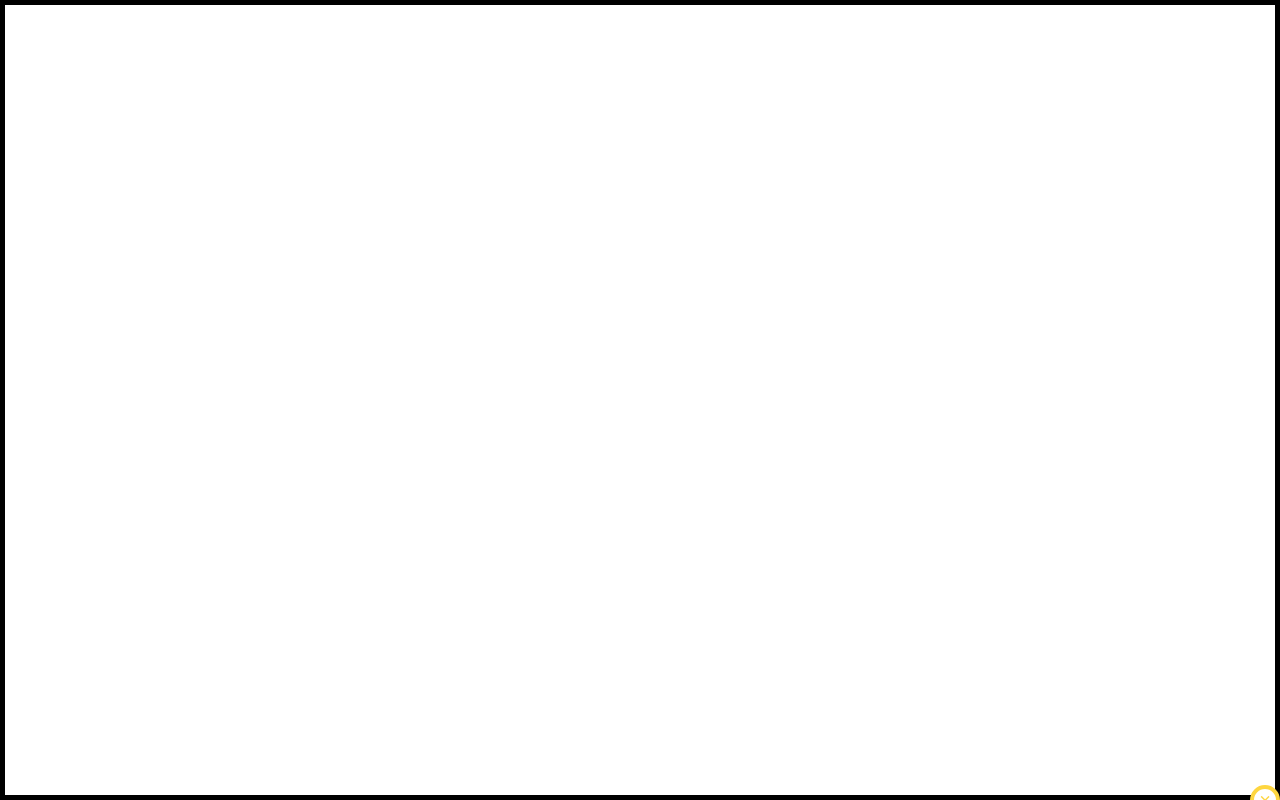
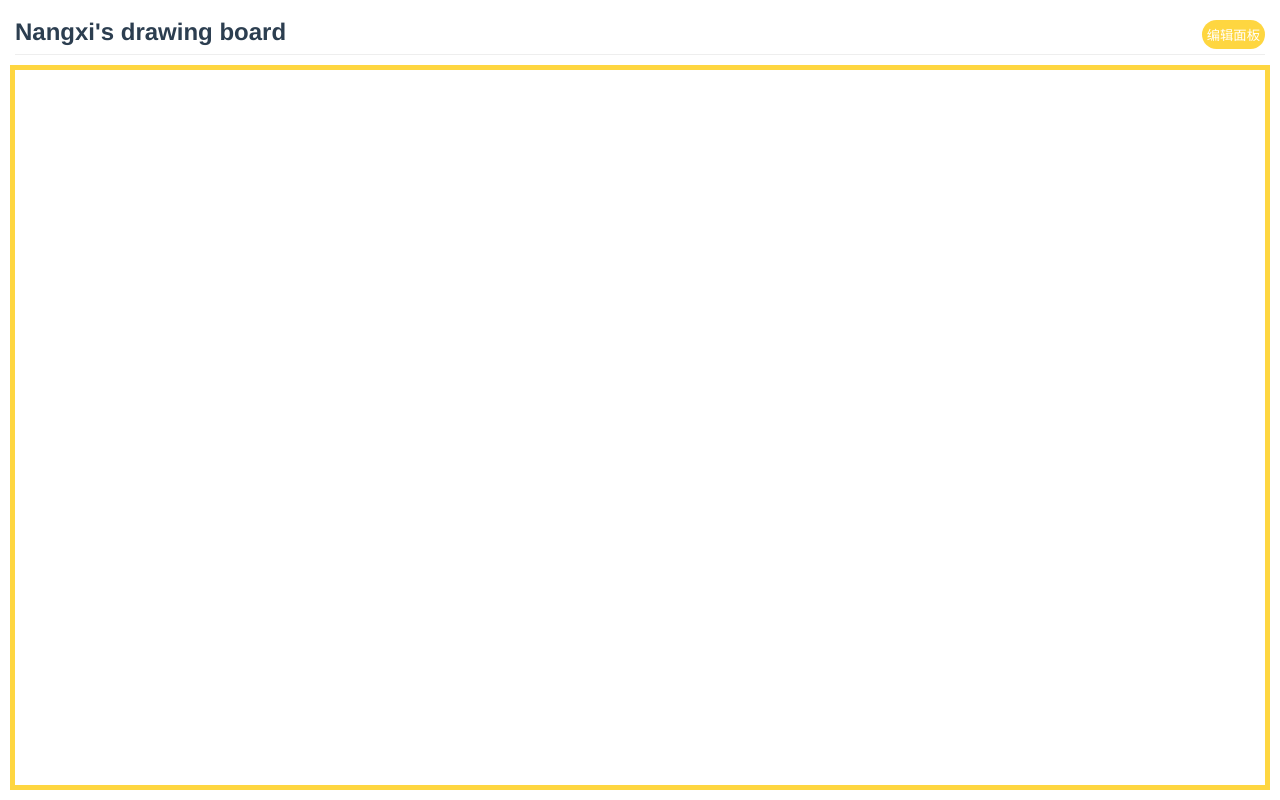
Before and after one commit to Nangxif/palette, a Vue app: page / in a window 1280 px wide. Built offline with nearby package versions, Linux system fonts and the light colour scheme.

Commit message:
优化画板样式

```diff
--- a/packages/palette/src/main.vue
+++ b/packages/palette/src/main.vue
@@ -1,5 +1,14 @@
 <template>
   <div class="palette">
+    <p class="palette_tip">
+      Nangxi's drawing board<button
+        type="button"
+        class="tip_btn"
+        @click="showBar"
+      >
+        编辑面板
+      </button>
+    </p>
     <div
       class="palette_wrapper"
       ref="palette_wrapper"
@@ -42,12 +51,17 @@
           <button type="button" @click="nextPaint">
             前进
           </button>
+          <span
+            >共有{{ history.length }}条记录，当前在第{{
+              currectHistory + 1
+            }}条</span
+          >
         </div>
         <div v-if="showbarOption.clearBtn" class="showBar_item">
           <button type="button" @click="clearPalette">
             清除
           </button>
-          当前清理次数{{ clearTimes }}
+          <span>当前清理次数{{ clearTimes }}</span>
         </div>
         <div class="showBar_item">
           <button type="button" @click="paintRandom">
@@ -110,8 +124,8 @@ const transformKey =
   document.body.style.transform === undefined
     ? "-webkit-transform"
     : "transform";
-const documentWidth = document.body.offsetWidth;
-const documentHeight = document.body.offsetHeight;
+const documentWidth = document.body.offsetWidth - 20;
+const documentHeight = document.body.offsetHeight - 75;
 export default {
   name: "palette",
   props: {
@@ -170,7 +184,7 @@ export default {
         height: documentHeight,
         backgroundColor: "white",
         borderStyle: "solid",
-        borderColor: "black",
+        borderColor: "#fed640",
         borderWidth: 5
       },
       cans: null,
@@ -404,6 +418,9 @@ export default {
         this.movePoint,
         false
       );
+
+      this.currectHistory++;
+      if (this.currectHistory == this.history.length) {
         this.history.push(
           this.ctx.getImageData(
             0,
@@ -412,7 +429,18 @@ export default {
             this.canvasStyles.height - 2 * this.canvasStyles.borderWidth
           )
         );
-      this.currectHistory++;
+      } else {
+        this.history = this.history
+          .slice(this.currectHistory)
+          .push(
+            this.ctx.getImageData(
+              0,
+              0,
+              this.canvasStyles.width - 2 * this.canvasStyles.borderWidth,
+              this.canvasStyles.height - 2 * this.canvasStyles.borderWidth
+            )
+          );
+      }
     },
     // 画直线
     paintLine() {
@@ -565,7 +593,17 @@ export default {
       );
       this.ctx.putImageData(this.history[--this.currectHistory], 0, 0);
     },
-    nextPaint() {},
+    nextPaint() {
+      if (this.currectHistory < this.history.length) {
+        this.ctx.clearRect(
+          0,
+          0,
+          this.canvasStyles.width - 2 * this.canvasStyles.borderWidth,
+          this.canvasStyles.height - 2 * this.canvasStyles.borderWidth
+        );
+        this.ctx.putImageData(this.history[++this.currectHistory], 0, 0);
+      }
+    },
     // 初始化画布
     init() {
       this.cans = this.$refs.palette;
@@ -602,6 +640,8 @@ export default {
       );
       this.startNew = null;
       this.startOld = [];
+      this.history = [];
+      this.currectHistory = -1;
     },
     // 将画布转为图片
     savePalette(type = "png") {
@@ -617,7 +657,7 @@ export default {
         this.$refs.showBar.style[transformKey] = "translate3d(0,0,0)";
         this.isShowBar = true;
       } else {
-        this.$refs.showBar.style[transformKey] = "translate3d(0,100%,0)";
+        this.$refs.showBar.style[transformKey] = "translate3d(0,110%,0)";
         this.isShowBar = false;
       }
     }
@@ -628,9 +668,33 @@ export default {
 * {
   margin: 0px;
 }
+.palette {
+  overflow: hidden;
+}
+.palette_tip {
+  margin: 10px 15px;
+  padding: 10px 0px;
+  font-size: 24px;
+  line-height: 24px;
+  font-weight: 600;
+  text-align: left;
+  border-bottom: 1px solid #eeeeee;
+}
+.tip_btn {
+  border: none;
+  padding: 5px;
+  background-color: #fed640;
+  border-radius: 20px;
+  color: white;
+  float: right;
+}
+.tip_btn:focus {
+  outline: none;
+}
 .palette_wrapper {
   box-sizing: border-box;
   position: relative;
+  margin: 0 auto;
   width: 300px;
   height: 150px;
   overflow: hidden;
@@ -682,10 +746,11 @@ export default {
   bottom: 0px;
   width: 100%;
   z-index: 99;
-  transform: translate3d(0, 100%, 0);
-  background-color: white;
+  transform: translate3d(0, 110%, 0);
+  background-color: #e0e0e0;
   border-top-left-radius: 20px;
   border-top-right-radius: 20px;
+  transition: all 0.5s;
 }
 .palette .showBar .showBar_close {
   position: absolute;
@@ -700,10 +765,12 @@ export default {
   color: #fed640;
   font-size: 20px;
   line-height: 22px;
+  cursor: pointer;
 }
 .palette .showBar .showBar_title {
   font-size: 18px;
   font-weight: 600;
+  padding: 10px 0px;
 }
 .palette .showBar .showBar_wrapper {
   max-height: 500px;
@@ -715,12 +782,18 @@ export default {
   background-color: #fed640;
   border-radius: 20px;
   color: white;
+  float: left;
 }
 .palette .showBar .showBar_wrapper button:focus {
   outline: none;
 }
+
+.palette .showBar .showBar_wrapper span {
+  float: right;
+}
 .palette .showBar .showBar_wrapper .showBar_item {
   padding: 5px 15px;
   text-align: left;
+  overflow: hidden;
 }
 </style>
```
Lines whose indentation alone changed are shown as unchanged.
